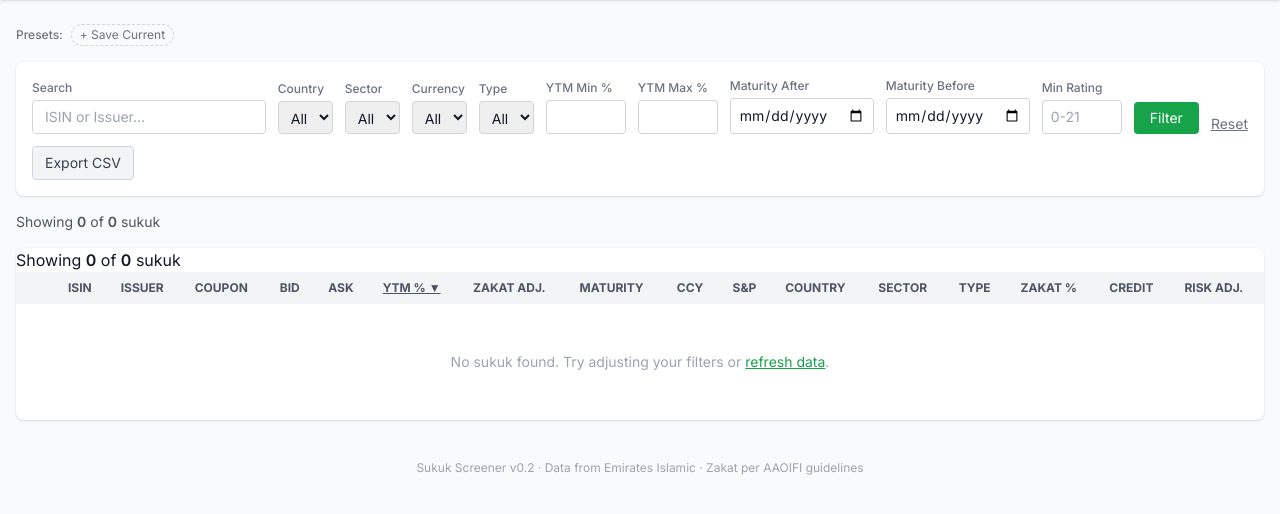
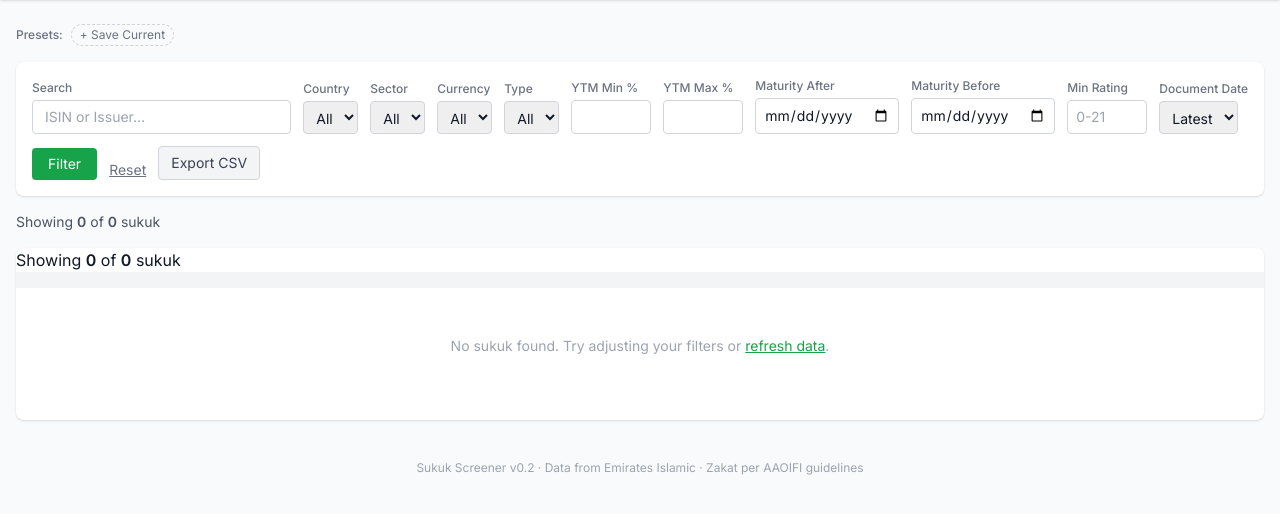
Before and after one commit to datamufti/sukuk-screener, a FastAPI app: page / in a window 1280 px wide. Shown: the part 52-566 px from the top of the page. Run offline with FastAPI, Linux system fonts and the light colour scheme; some libraries are stand-ins or nearby versions.

Commit message:
faulty manual changes with perplexity

```diff
--- /dev/null
+++ b/app/templates/_table_head.html
@@ -0,0 +1,35 @@
+<tr>
+    <th class="px-3 py-2 text-center w-10">
+        <span class="sr-only">Select</span>
+    </th>
+    {% set cols = [
+        ("isin", "ISIN"),
+        ("issuer", "Issuer"),
+        ("profit_rate", "Coupon"),
+        ("bid_price", "Bid"),
+        ("ask_price", "Ask"),
+        ("ytm", "YTM %"),
+        ("zakat_adjusted_ytm", "Zakat Adj."),
+        ("maturity", "Maturity"),
+        ("ccy", "CCY"),
+        ("sp_rating", "S&P"),
+        ("country_risk", "Country"),
+        ("sector", "Sector"),
+        ("sukuk_type_detected", "Type"),
+        ("zakat_rate", "Zakat %"),
+        ("credit_risk_score", "Credit"),
+        ("risk_adjusted_metric", "Risk Adj."),
+    ] %}
+    {% for col_key, col_label in cols %}
+    {% set this_dir = next_dir if sort_by == col_key else "DESC" %}
+    <th class="px-3 py-2 text-left whitespace-nowrap cursor-pointer hover:text-brand-700 select-none"
+    hx-get="/htmx/table"
+    hx-vals='{"sort_by": "{{ col_key }}", "sort_dir": "{{ this_dir }}"}'
+    hx-include="#filter-form"
+    hx-target="#table-body" hx-swap="innerHTML"
+    hx-indicator="#table-loading"
+    {% if sort_by == col_key %}data-sort-active="true"{% endif %}
+    >
+
+    {% endfor %}
+</tr>
--- a/app/templates/_table_rows.html
+++ b/app/templates/_table_rows.html
@@ -53,3 +53,8 @@
 <span id="result-count" hx-swap-oob="innerHTML">
     Showing <span class="font-semibold">{{ count }}</span> of <span class="font-semibold">{{ total_count }}</span> sukuk
 </span>
+
+<!-- OOB thead update so sort arrows reflect current state -->
+<thead id="table-head" hx-swap-oob="innerHTML">
+    {% include "_table_head.html" %}
+</thead>
--- a/app/templates/index.html
+++ b/app/templates/index.html
@@ -117,6 +117,21 @@
                        class="w-20 border border-gray-300 rounded px-2 py-1.5 text-sm">
             </div>
 
+            <!-- Document Date -->
+            <div>
+                <label class="block text-xs font-medium text-gray-500 mb-1">Document Date</label>
+                <select name="document_date"
+                        class="border border-gray-300 rounded px-2 py-1.5 text-sm">
+                    <option value="">Latest</option>
+                    {% for d in available_dates %}
+                    <option value="{{ d }}" {% if document_date and document_date|string == d|string %}selected{% endif %}>
+                        {{ d }}
+                    </option>
+                    {% endfor %}
+                </select>
+            </div>
+
+
             <!-- Hidden sort state -->
             <input type="hidden" name="sort_by" value="{{ sort_by }}">
             <input type="hidden" name="sort_dir" value="{{ sort_dir }}">
@@ -154,44 +169,11 @@
             </div>
         </div>
 
-        <table class="min-w-full text-sm">
-            <thead class="bg-gray-100 text-gray-600 uppercase text-xs">
-                <tr>
-                    <th class="px-3 py-2 text-center w-10">
-                        <span class="sr-only">Select</span>
-                    </th>
-                    {% set cols = [
-                        ("isin", "ISIN"),
-                        ("issuer", "Issuer"),
-                        ("profit_rate", "Coupon"),
-                        ("bid_price", "Bid"),
-                        ("ask_price", "Ask"),
-                        ("ytm", "YTM %"),
-                        ("zakat_adjusted_ytm", "Zakat Adj."),
-                        ("maturity", "Maturity"),
-                        ("ccy", "CCY"),
-                        ("sp_rating", "S&P"),
-                        ("country_risk", "Country"),
-                        ("sector", "Sector"),
-                        ("sukuk_type_detected", "Type"),
-                        ("zakat_rate", "Zakat %"),
-                        ("credit_risk_score", "Credit"),
-                        ("risk_adjusted_metric", "Risk Adj."),
-                    ] %}
-                    {% for col_key, col_label in cols %}
-                    <th class="px-3 py-2 text-left whitespace-nowrap cursor-pointer hover:text-brand-700"
-                        hx-get="/htmx/table?sort_by={{ col_key }}&sort_dir={{ next_dir if sort_by == col_key else 'DESC' }}"
-                        hx-target="#table-body" hx-swap="innerHTML"
-                        hx-indicator="#table-loading"
-                        {% if sort_by == col_key %}data-sort-active="true"{% endif %}>
-                        {{ col_label }}
-                        {% if sort_by == col_key %}
-                            {{ "▲" if sort_dir == "ASC" else "▼" }}
-                        {% endif %}
-                    </th>
-                    {% endfor %}
-                </tr>
+        <table class="min-w-full text-sm" id="main-table">
+            <thead id="table-head" class="bg-gray-100 text-gray-600 uppercase text-xs">
+                {% include "_table_head.html" %}
             </thead>
+
             <tbody id="table-body" class="divide-y divide-gray-100">
                 {% include "_table_rows.html" %}
             </tbody>
--- a/pyproject.toml
+++ b/pyproject.toml
@@ -1,6 +1,6 @@
 [project]
 name = "sukuk-screener"
-version = "0.1.0"
+version = "0.2.0"
 requires-python = ">=3.11"
 dependencies = [
     "fastapi==0.115.6",
@@ -13,6 +13,10 @@ dependencies = [
     "apscheduler==3.11.0",
     "pytz==2024.2",
     "pandas==2.2.3",
+]
+
+[dependency-groups]
+dev = [
     "pytest==8.3.4",
     "pytest-asyncio==0.25.0",
 ]
```
Also changed, not shown: requirements.txt (deleted, +0 -12 lines), 1 other file.
